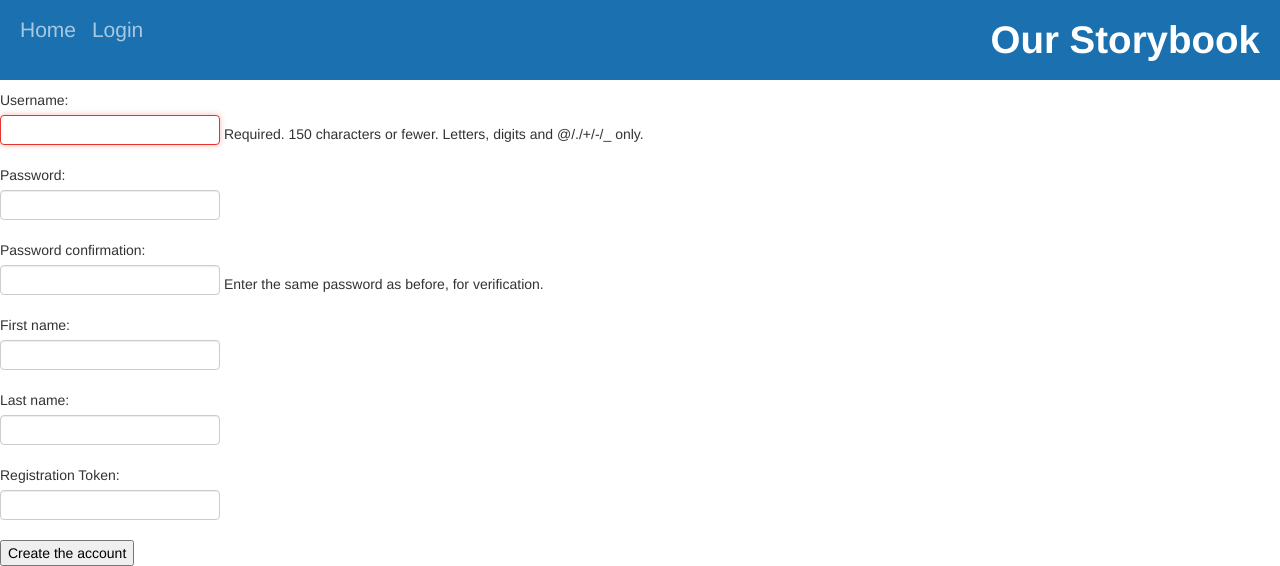
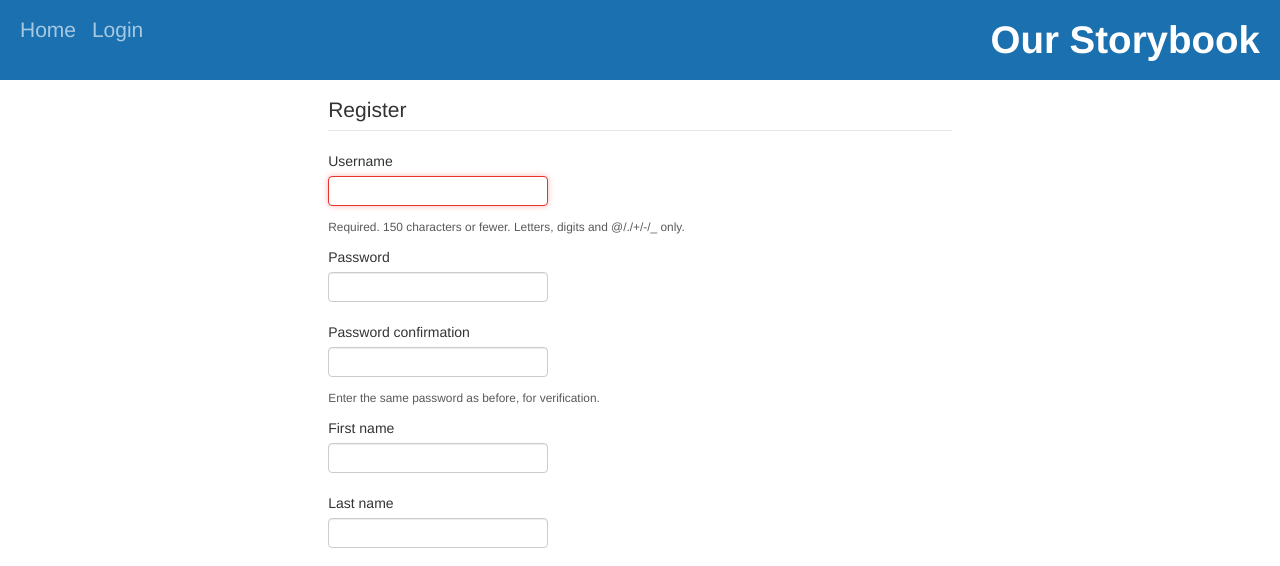
Before and after one commit to gctaa/ourstorybook, a Django app: page /register/ in a window 1280 px wide. Shown: the top 566 px of the page. Run offline with Django 3.2, Linux system fonts and the light colour scheme; parts of the project's set-up code (start-up, migrations or seed data) failed here and were passed over.

Commit message:
Prettied up the registration page

```diff
--- a/ourstorybook/storyviewer/forms.py
+++ b/ourstorybook/storyviewer/forms.py
@@ -28,7 +28,7 @@ class RichUserCreationForm(UserCreationForm):
         return user
 
 class TokenRegistrationForm(RichUserCreationForm):
-    token = CharField(max_length=20, label="Registration Token")
+    token = CharField(max_length=20, label="Registration Token", help_text="Enter the registration token given to you by your teacher.")
 
     def clean_token(self):
         data = self.cleaned_data["token"]
--- a/ourstorybook/templates/registration/login.html
+++ b/ourstorybook/templates/registration/login.html
@@ -1,4 +1,5 @@
 {% extends "base.html" %}
+{% block title %}Login - ourstorybook{% endblock %}
 {% load url from future %}
 
 {% block content %}
--- a/ourstorybook/templates/registration/register.html
+++ b/ourstorybook/templates/registration/register.html
@@ -1,12 +1,35 @@
 {% extends "base.html" %}
+{% block title %}Register - ourstorybook{% endblock %}
 
-{% block title %}Create an account{% endblock %}
+{% block content %}
+<div class="offset3 span6"/>
 
-<h1>Create an account</h1>
-{% block content %}
-<form action="" method="post">
-{% csrf_token %}
-{{ form.as_p }}
-<input type="submit" value="Create the account">
+<form action="" method="post">{% csrf_token %}
+    <legend>Register</legend>
+    <fieldset>
+        {% for field in form %}
+        <div class="control-group {% if field.errors %}error{% endif %}">
+            <label class="control-label">{{ field.label }}</label>
+            <div class="controls">{{ field }}
+                {% if field.errors %}
+                <div class="alert alert-error">
+                    <strong>{% for error in field.errors %}{{ error }}{% endfor %}</strong>
+                </div>
+                {% else %}
+                    {% if field.help_text %}
+                    <p class="help-block"><small>{{ field.help_text }}</small></p>
+                    {% endif %}
+                {% endif %}
+            </div>
+        </div>
+        {% endfor %}
+    </fieldset>
+
+    <div class="form-actions">
+        <input class="btn btn-primary" type="submit" value="Submit"/>
+        <a class="btn btn-link" href="/login/">Click here to login.</a>
+    </div>
 </form>
+
+</div>
 {% endblock %}
```
